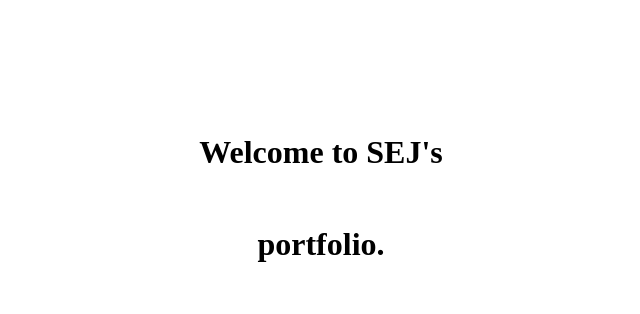
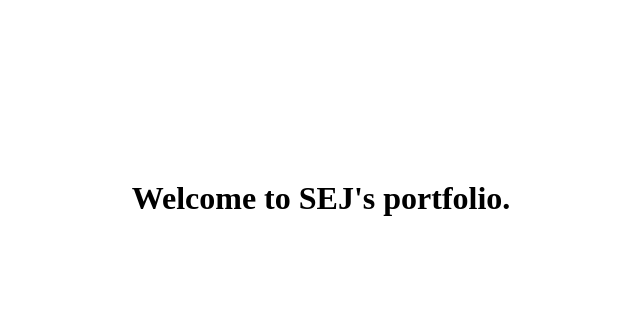
Before and after one commit to silverj7/silverj7.github.io, a Gatsby site: page / in a window 1280 px wide. Shown: the part 210-524 px from the top of the page, without its empty margins (319-959 px from the left). Built offline with nearby package versions, Linux system fonts and the light colour scheme; Gatsby itself is replaced by a stand-in of ours.

Commit message:
Update index.tsx

```diff
--- a/src/pages/index.tsx
+++ b/src/pages/index.tsx
@@ -20,7 +20,6 @@ const IndexPage: React.FC<PageProps> = () => {
           <Heading
             as="h1"
             size="2xl"
-            maxW="16ch"
             lineHeight={calc($lineHeight).multiply(4).toString()}
           >
             <Highlight
```
